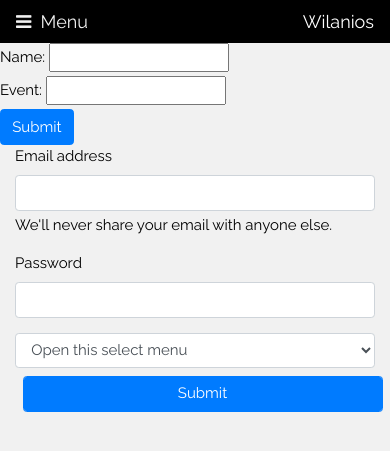
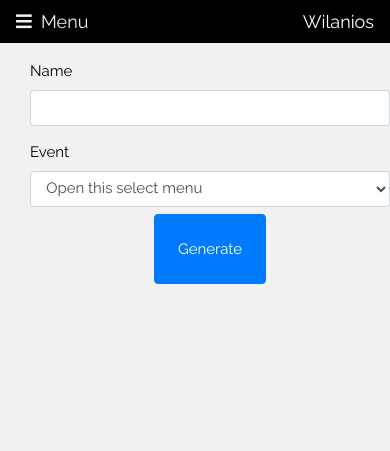
Before and after one commit to choman-krishna/Coupon-Gen-, a Django app: page /generator/ in a window 390 px wide. Shown: the top 451 px of the page. Run offline with Django 5.2, Linux system fonts and the light colour scheme.

Commit message:
add select optino and action for form

```diff
--- /dev/null
+++ b/cupon/static/ticket.css
@@ -0,0 +1,153 @@
+@import url("https://fonts.googleapis.com/css2?family=Staatliches&display=swap");
+@import url("https://fonts.googleapis.com/css2?family=Nanum+Pen+Script&display=swap");
+
+
+
+.ticket {
+	margin: auto;
+	display: flex;
+	background: white;
+	box-shadow: rgba(0, 0, 0, 0.3) 0px 19px 38px, rgba(0, 0, 0, 0.22) 0px 15px 12px;
+}
+
+.left {
+	display: flex;
+}
+
+
+
+
+
+.admit-one span:nth-child(2) {
+	color: white;
+	font-weight: 700;
+}
+
+.left .ticket-number {
+	height: 250px;
+	width: 250px;
+	display: flex;
+	justify-content: flex-end;
+	align-items: flex-end;
+	padding: 5px;
+}
+
+.ticket-info {
+	padding: 10px 30px;
+	display: flex;
+	flex-direction: column;
+	text-align: center;
+	justify-content: space-between;
+	align-items: center;
+}
+
+.date {
+	border-top: 1px solid gray;
+	border-bottom: 1px solid gray;
+	padding: 5px 0;
+	font-weight: 700;
+	display: flex;
+	align-items: center;
+	justify-content: space-around;
+}
+
+.date span {
+	width: 100px;
+}
+
+.date span:first-child {
+	text-align: left;
+}
+
+.date span:last-child {
+	text-align: right;
+}
+
+.date .june-29 {
+	color: #d83565;
+	font-size: 20px;
+}
+
+.show-name {
+	font-size: 32px;
+	font-family: "Nanum Pen Script", cursive;
+	color: #d83565;
+}
+
+.show-name h1 {
+	font-size: 48px;
+	font-weight: 700;
+	letter-spacing: 0.1em;
+	color: #4a437e;
+}
+
+.time {
+	padding: 10px 0;
+	color: #4a437e;
+	text-align: center;
+	display: flex;
+	flex-direction: column;
+	gap: 10px;
+	font-weight: 700;
+}
+
+.time span {
+	font-weight: 400;
+	color: gray;
+}
+
+.left .time {
+	font-size: 16px;
+}
+
+
+.location {
+	display: flex;
+	justify-content: space-around;
+	align-items: center;
+	width: 100%;
+	padding-top: 8px;
+	border-top: 1px solid gray;
+}
+
+.location .separator {
+	font-size: 20px;
+}
+
+.right {
+	width: 180px;
+	border-left: 1px dashed #404040;
+}
+
+.right .admit-one {
+	color: darkgray;
+}
+
+.right .admit-one span:nth-child(2) {
+	color: gray;
+}
+
+.right .right-info-container {
+	height: 250px;
+	padding: 10px 10px 10px 35px;
+	display: flex;
+	flex-direction: column;
+	justify-content: space-around;
+	align-items: center;
+}
+
+.right .show-name h1 {
+	font-size: 18px;
+}
+
+.barcode {
+	height: 100px;
+}
+
+.barcode img {
+	height: 100%;
+}
+
+.right .ticket-number {
+	color: gray;
+}
--- a/cupon/templates/gen_coupon.html
+++ b/cupon/templates/gen_coupon.html
@@ -1,65 +1,45 @@
 {% include "header.html" %}
 
 
-    <div class="w3-main" style="margin-left:300px;margin-top:43px;">
-        <form action="" method="post">
-            {% csrf_token %}
+    <div class="w3-main" style="margin-left:300px;margin-top:60px;">
 
-            <div>
-                <label for="Name">Name:</label>
-                <input type="text" name="Name">
-            </div>
-            <div>
-                <label for="Event">Event:</label>
-                <input type="text" name="Event">
-            </div>
 
-            <button
-                type="submit"
-                class="btn btn-primary"
-            >
-                Submit
-            </button>
+        <div class="container m-3" >
+            <form action="/generator/" method="post">
 
-        </form>
+                {% csrf_token %}
 
-        <div class="container">
-            <form>
-              <div class="row">
-                <div class="col-md-6">
-                  <div class="mb-3">
-                    <label for="exampleInputEmail1" class="form-label">Email address</label>
-                    <input type="email" class="form-control" id="exampleInputEmail1" aria-describedby="emailHelp">
-                    <div id="emailHelp" class="form-text">We'll never share your email with anyone else.</div>
-                  </div>
+                <div class="row">
+                    <div class="col-md-6">
+                        <div class="mb-3">
+                            <label for="name" class="form-label">Name</label>
+                            <input type="text" class="form-control" name="Name" id="name" >
+                        </div>
+                    </div>
+
+                    <div class="col-md-6">
+                        <label for="event" class="form-label">Event</label>
+                        <select name="Event" class="form-select form-control" aria-label="Default select example" id="event">
+                            <option selected>Open this select menu</option>
+                            <option value="one">One</option>
+                            <option value="two">Two</option>
+                            <option value="three">Three</option>
+                        </select>
+                    </div>
                 </div>
-                <div class="col-md-6">
-                  <div class="mb-3">
-                    <label for="exampleInputPassword1" class="form-label">Password</label>
-                    <input type="password" class="form-control" id="exampleInputPassword1">
-                  </div>
+
+                <div class="container">
+                    <div class="row">
+                        <div class="col-md-6 offset-md-3 text-center">
+                            <!-- Content in the center -->
+                            <button type="submit" class="btn btn-primary m-2 p-4">Generate</button>
+                        </div>
+                    </div>
                 </div>
-              </div>
 
-              <div class="row">
-                <div class="col-md-6">
-                  <select class="form-select form-control" aria-label="Default select example">
-                    <option selected>Open this select menu</option>
-                    <option value="1">One</option>
-                    <option value="2">Two</option>
-                    <option value="3">Three</option>
-                  </select>
-                </div>
-                <div class="col-md-6">
-                  <button type="submit" class="btn btn-primary m-2 form-control">Submit</button>
-                </div>
-              </div>
+
             </form>
           </div>
-
-
-
-
     </div>
 
 
--- a/cupon/templates/header.html
+++ b/cupon/templates/header.html
@@ -8,6 +8,8 @@
 <link rel="stylesheet" href="https://fonts.googleapis.com/css?family=Raleway">
 <link rel="stylesheet" href="https://cdnjs.cloudflare.com/ajax/libs/font-awesome/4.7.0/css/font-awesome.min.css">
 <link rel="stylesheet" href="https://cdn.jsdelivr.net/npm/bootstrap@4.4.1/dist/css/bootstrap.min.css" integrity="sha384-Vkoo8x4CGsO3+Hhxv8T/Q5PaXtkKtu6ug5TOeNV6gBiFeWPGFN9MuhOf23Q9Ifjh" crossorigin="anonymous">
+<link rel="stylesheet" href="https://cdnjs.cloudflare.com/ajax/libs/font-awesome/5.15.3/css/all.min.css"/>
+<link rel="stylesheet" href="../static/ticket.css">
 <style>
 html,body,h1,h2,h3,h4,h5 {font-family: "Raleway", sans-serif}
 </style>
```
Also changed, not shown: cupon/templates/coupon.html (+60 -11 lines), cupon/db.sqlite3, cupon/static/QR/323esdf.png (deleted), cupon/static/QR/343reds434.png (deleted), cupon/static/QR/34rgfsdg5.png (deleted), cupon/static/QR/FdqZiz.png (deleted), cupon/static/QR/ZBcEnl.png (deleted), cupon/static/QR/fR6WIs.png (deleted), cupon/static/QR/sCMwx2.png (deleted), cupon/static/QR/thXRDo.png (deleted), cupon/static/QR/yMtsrI.png (deleted).
